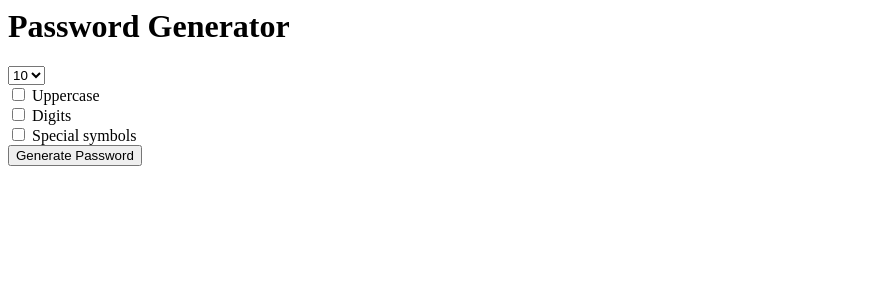
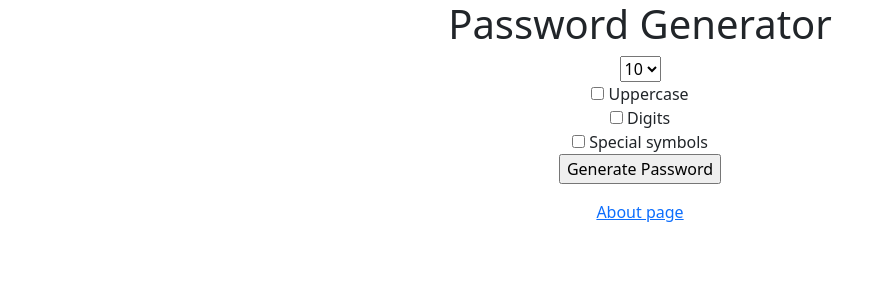
Before and after one commit to eVery1337/password_generator-project, a Django app: page / in a window 1280 px wide. Shown: the top 300 px of the page, without its empty margins (0-886 px from the left). Run offline with Django 4.2, Linux system fonts and the light colour scheme.

Commit message:
finishing project

```diff
--- a/generator/templates/generator/home.html
+++ b/generator/templates/generator/home.html
@@ -1,3 +1,5 @@
+<link href="https://cdn.jsdelivr.net/npm/bootstrap@5.2.2/dist/css/bootstrap.min.css" rel="stylesheet" integrity="sha384-Zenh87qX5JnK2Jl0vWa8Ck2rdkQ2Bzep5IDxbcnCeuOxjzrPF/et3URy9Bv1WTRi" crossorigin="anonymous">
+<div class="container text-center">
     <h1>Password Generator</h1>
 
     <form action="{% url 'password' %}">
@@ -18,3 +20,5 @@
 
         <input type="submit" value="Generate Password">
     </form>
+    <a href="{% url 'about' %}">About page</a>
+</div>
--- a/generator/templates/generator/password.html
+++ b/generator/templates/generator/password.html
@@ -1,3 +1,5 @@
+<link href="https://cdn.jsdelivr.net/npm/bootstrap@5.2.2/dist/css/bootstrap.min.css" rel="stylesheet" integrity="sha384-Zenh87qX5JnK2Jl0vWa8Ck2rdkQ2Bzep5IDxbcnCeuOxjzrPF/et3URy9Bv1WTRi" crossorigin="anonymous">
+<div class="container text-center">
 <h1>Your password is:</h1>
 <h2>{{password}}</h2>
 <a href="{% url 'home' %}">home</a>
--- a/generator/views.py
+++ b/generator/views.py
@@ -28,3 +28,6 @@
         password+=random.choice(characters)
 
     return render(request, 'generator/password.html', {'password':password})
+
+def about(request):
+    return render(request, 'generator/about.html')
--- a/password_generator/urls.py
+++ b/password_generator/urls.py
@@ -21,4 +21,5 @@
     #path('admin/', admin.site.urls),
     path('', views.home, name='home'),
     path('password/', views.password, name = 'password'),
+    path('about/', views.about, name='about'),
 ]
```
Also changed, not shown: generator/templates/generator/about.html (added, +16 -0 lines). Lines whose indentation alone changed are shown as unchanged.
